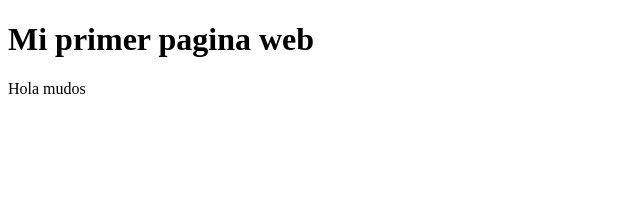
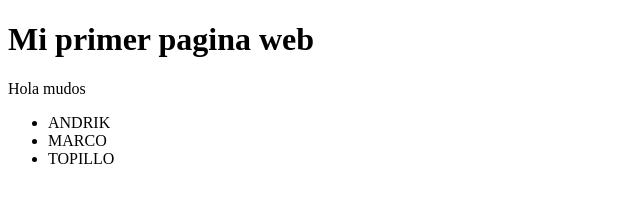
Before and after one commit to Chrissinho007/Pagina67, a plain HTML site: page index.html in a window 1280 px wide. Shown: the whole page, without its empty margins (0-640 px from the left). Drawn offline with Linux system fonts and the light colour scheme.

Commit message:
Agregue lista desordenada

```diff
--- a/index.html
+++ b/index.html
@@ -10,6 +10,11 @@
     <p>
         Hola mudos
     </p>
+    <ul>
+        <li>ANDRIK</li>
+        <LI>MARCO</LI>
+        <li>TOPILLO</li>
+    </ul>
 </head>
 <body>
 
```
